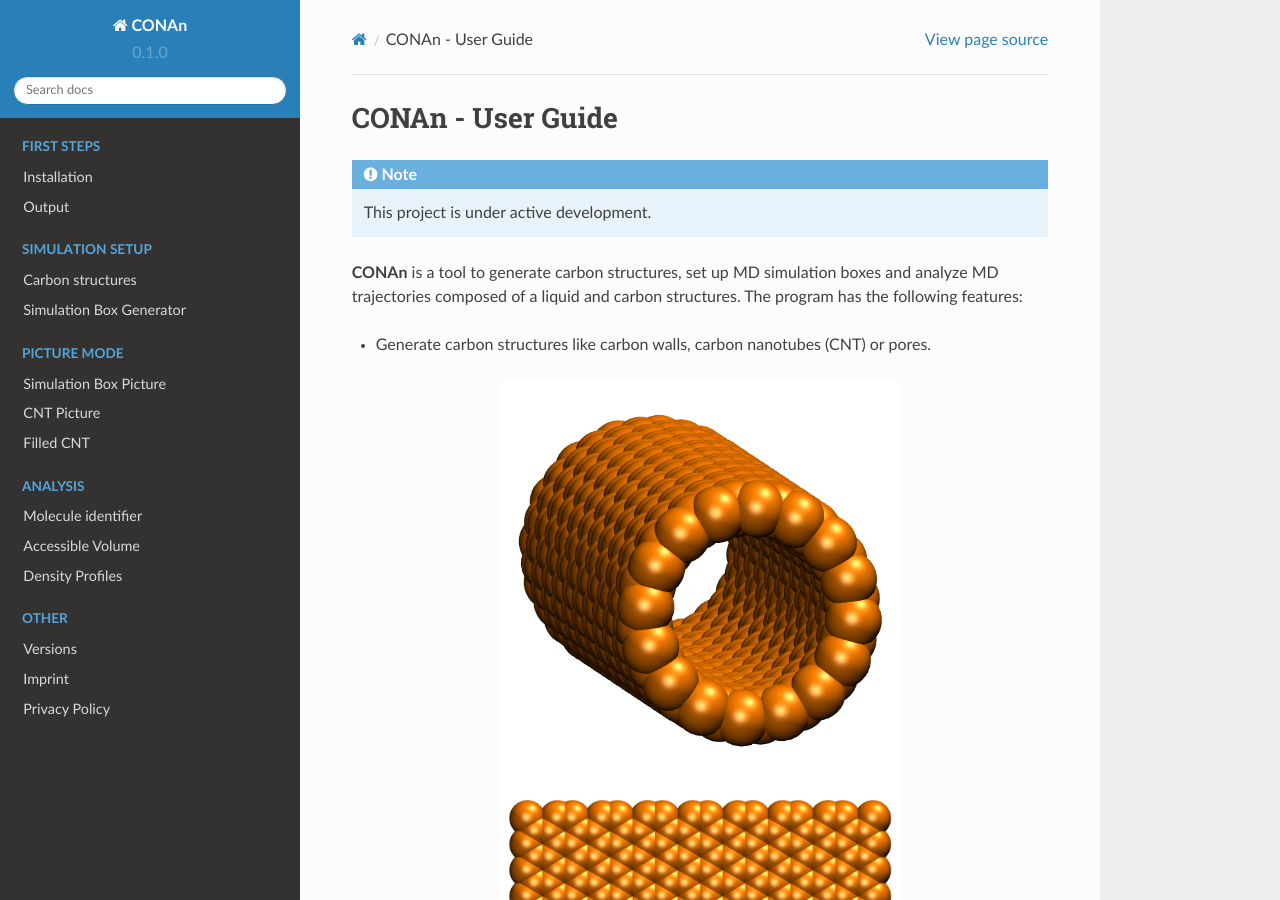
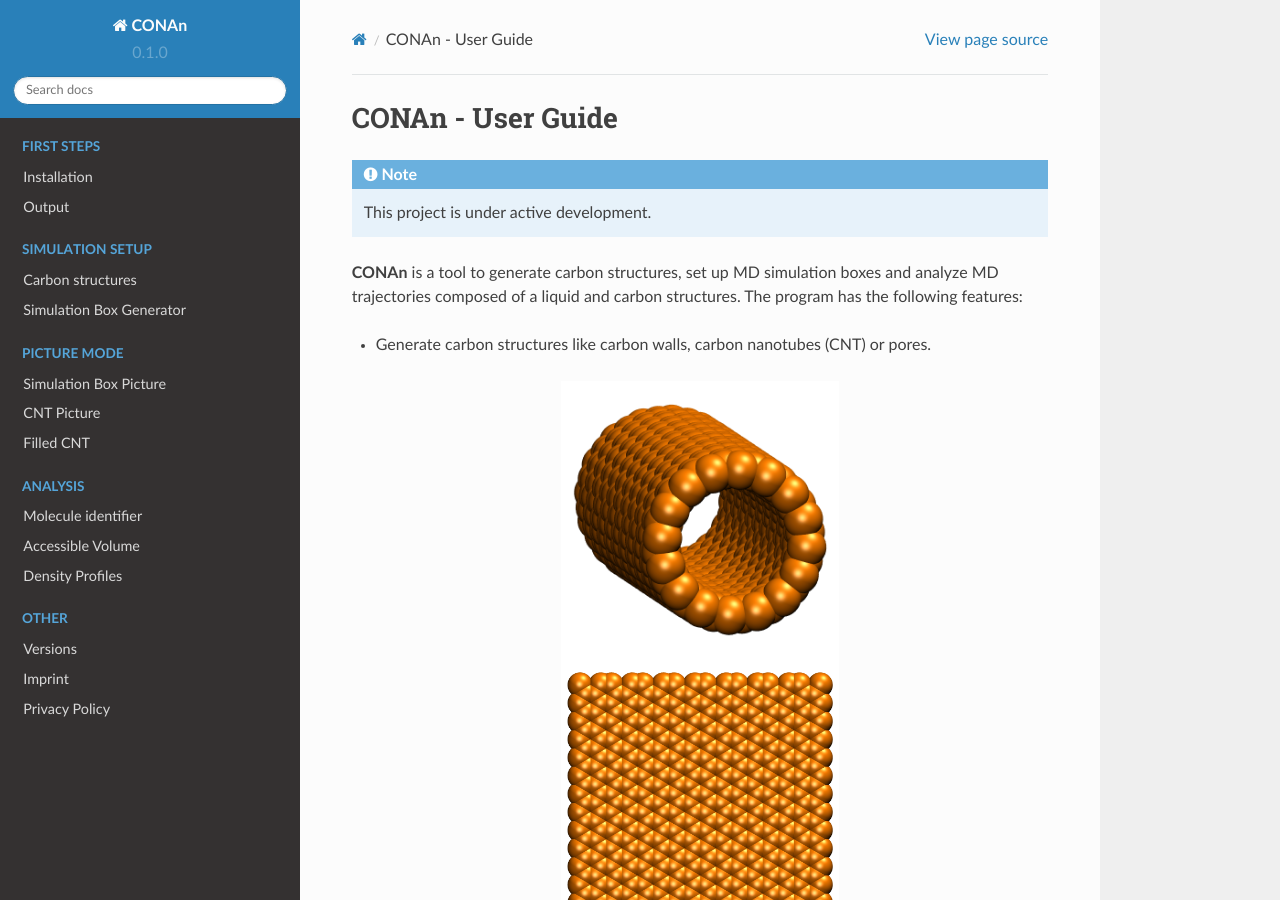
Before and after one commit to LeonardDick/rtd-tutorial, a Sphinx documentation site: the page built from docs/source/index.rst, in a window 1280 px wide and 900 px high. Built offline with Sphinx 7.4.7 and the Read the Docs theme 2.0.0, drawn with Linux system fonts in a browser that asks for light colours.

Commit message:
Update index.rst

```diff
--- a/docs/source/index.rst
+++ b/docs/source/index.rst
@@ -11,22 +11,22 @@ The program has the following features:
 * Generate carbon structures like carbon walls, carbon nanotubes (CNT) or pores.
 
 .. image:: pictures/CNT.png
-   :width: 400px
+   :width: 40%
    :align: center
    :alt: CNT
 
 .. image:: pictures/carbon_wall.png
-   :width: 400px
+   :width: 40%
    :align: center
    :alt: Wall
 
 .. image:: pictures/pore_front.png
-   :width: 400px
+   :width: 40%
    :align: center
    :alt: Pore
 
 .. image:: pictures/pore_tilted.png
-   :width: 400px
+   :width: 40%
    :align: center
    :alt: Pore
 
```
